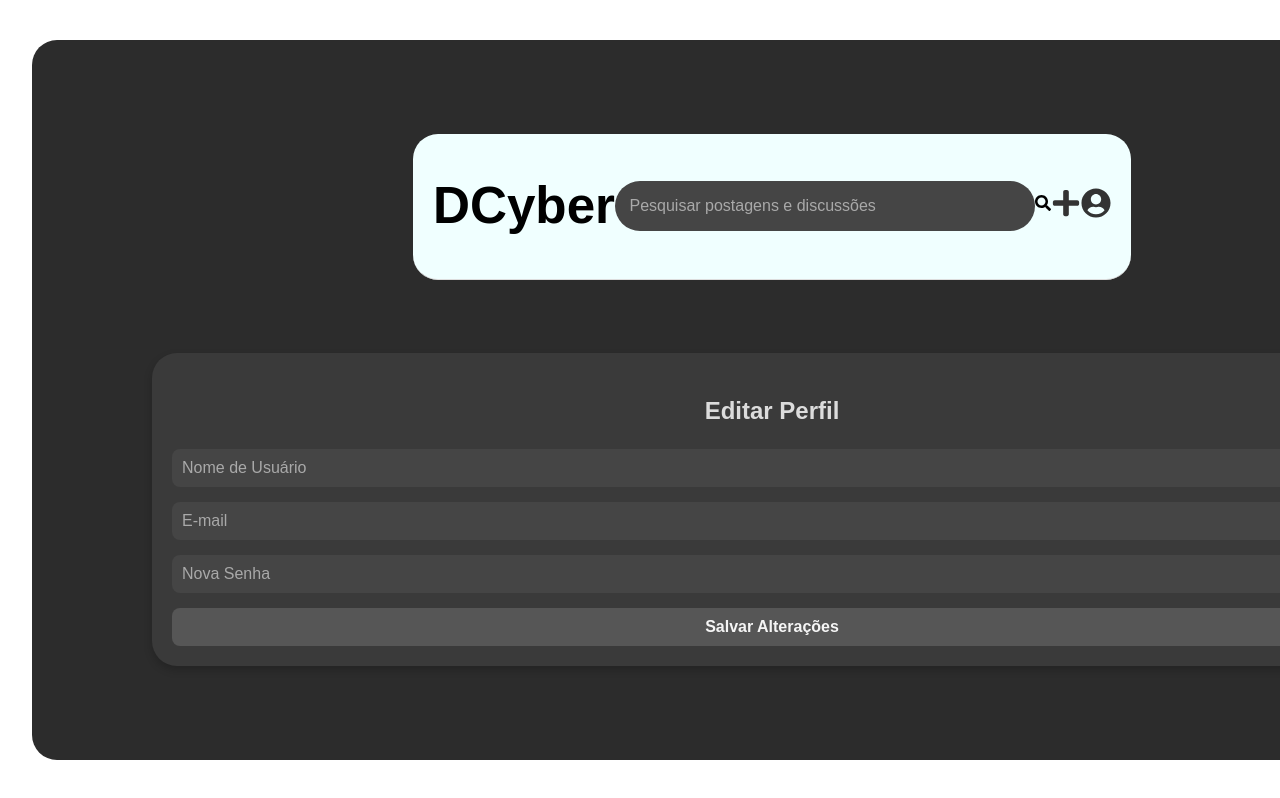
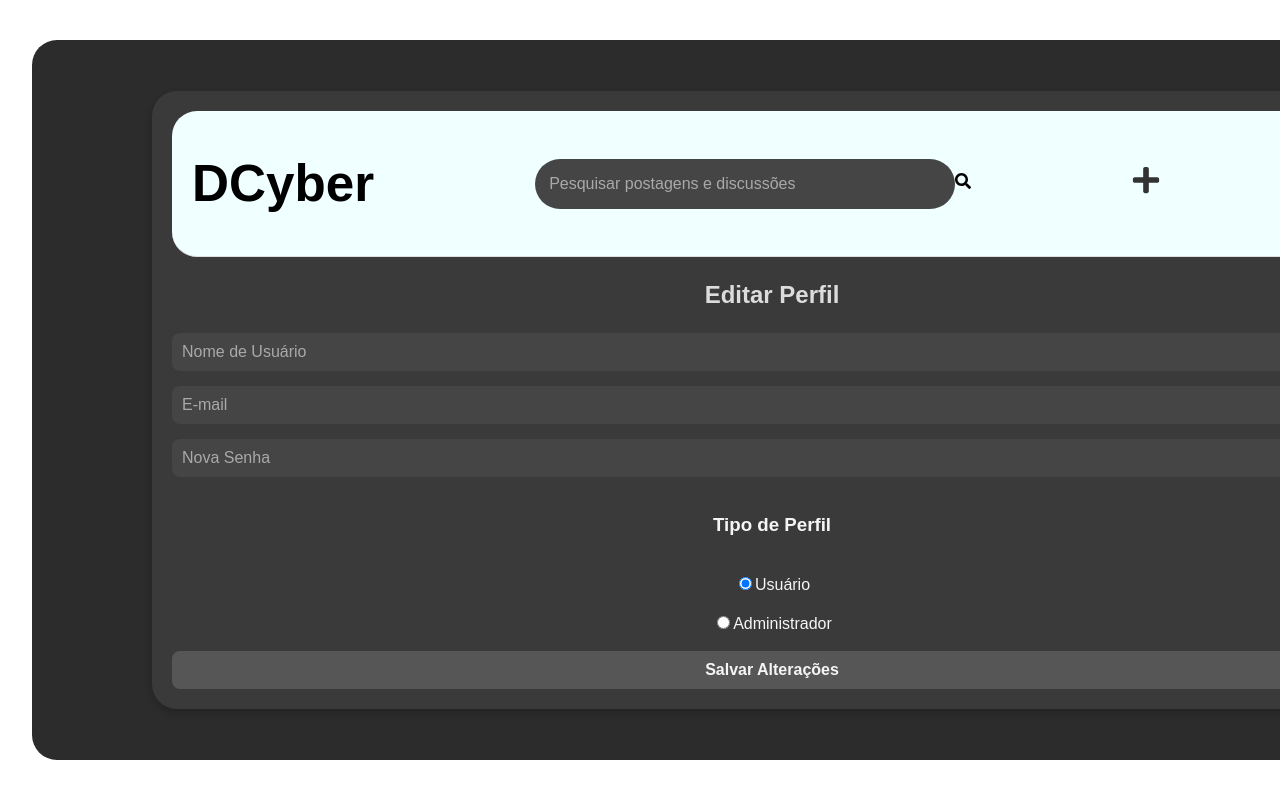
Before and after one commit to e-lis-e/ONP, a React (Vite) app in the folder frontend/ONP/: page /Profile in a window 1280 px wide. Shown: the top 798 px of the page. Built offline with nearby package versions, Linux system fonts and the light colour scheme.

Commit message:
Update Perfil.tsx

```diff
--- a/frontend/ONP/src/Pages/Perfil/Perfil.tsx
+++ b/frontend/ONP/src/Pages/Perfil/Perfil.tsx
@@ -1,17 +1,52 @@
 import "./Perfil.css";
 
 import Header from "../../Components/Header/Header";
+import { useState } from "react";
 
 const Perfil = () => {
+
+    const [formData, setFormData] = useState({
+        nomeDeUsuario: "",
+        email: "",
+        senha: "",
+        tipoUsuario: "Usuario", // Valor padrão
+    });
+
+    const handleChange = (e: React.ChangeEvent<HTMLInputElement>) => {
+        const { name, value } = e.target;
+        setFormData({ ...formData, [name]: value });
+    };
+
     return (
         <div className="perfil">
+            <div className="container">
             <Header/>
-            <div className="container">
                 <h2>Editar Perfil</h2>
                 <form className="perfilEdit">
                 <input type="text" placeholder="Nome de Usuário" required />
                 <input type="text" placeholder="E-mail" required />
                 <input type="password" placeholder="Nova Senha" />
+                <h3>Tipo de Perfil</h3>
+                <label>
+                        <input
+                            type="radio"
+                            name="tipoUsuario"
+                            value="Usuario"
+                            checked={formData.tipoUsuario === "Usuario"}
+                            onChange={handleChange}
+                        />
+                        Usuário
+                    </label>
+                    <label>
+                        <input
+                            type="radio"
+                            name="tipoUsuario"
+                            value="Administrador"
+                            checked={formData.tipoUsuario === "Administrador"}
+                            onChange={handleChange}
+                        />
+                        Administrador
+                    </label>
                 <button type="submit">Salvar Alterações</button>
                 </form>
             </div>
```
